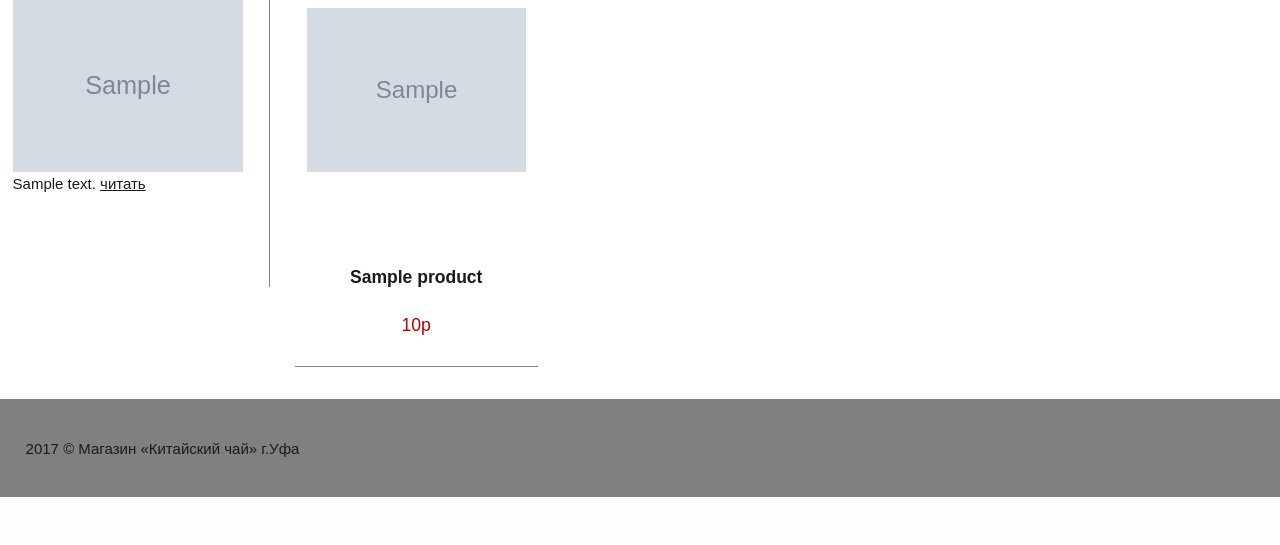
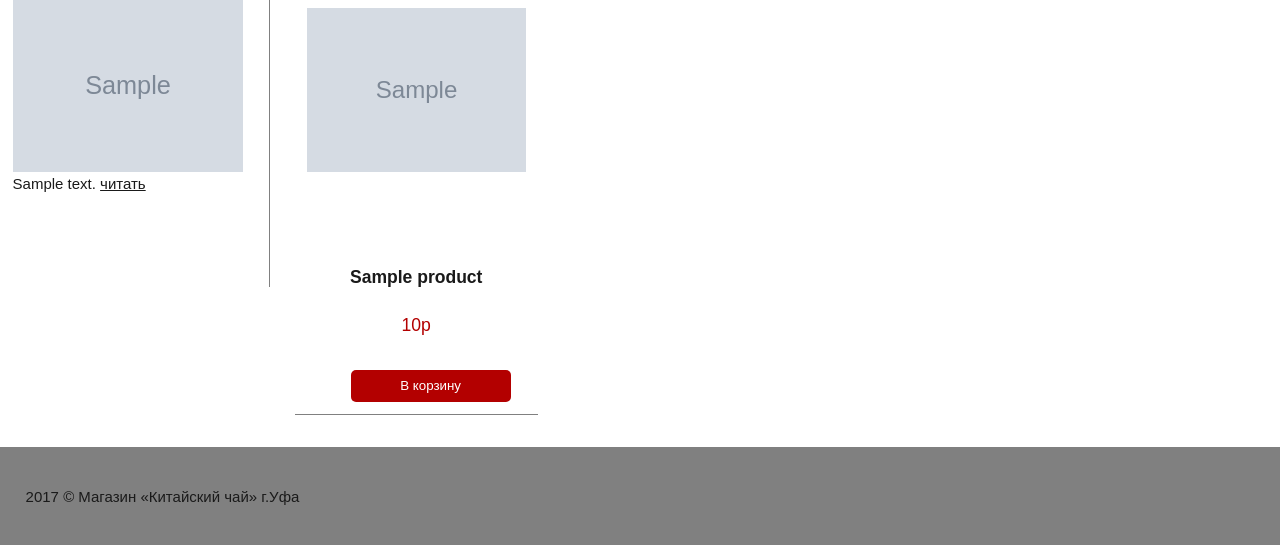
Before and after one commit to YG92/tea-shop, a Django app: template templates/home.html in a window 1280 px wide. Shown: the part 650-1195 px from the top of the page. Before the commit the page ends 1147 px from the top, so only its background shows below. Run offline with Django 3.2, Linux system fonts and the light colour scheme; tables that the repository leaves empty hold one stand-in row (values such as "Sample post"); the template is opened without the code that fills it: values that come from a table or form of the project are taken from there, most other values are stand-ins (such as "Sample title", 1, 10 or a date in 2020); grey boxes marked "Sample" are stand-in pictures.

Commit message:
кнопка в корзину

```diff
--- a/templates/home.html
+++ b/templates/home.html
@@ -66,6 +66,18 @@
           </div>
           <div id="product-name"><h3>{{product.name}}</h3></div>
           <div id="price"><p>{{product.price}}p</p></div>
+          <div class="available">
+            {% if not product.in_stock %}
+            <h2 id="not_in_stock">Нет в наличии</h2>
+            {% endif %}
+          </div>
+          {% if product.in_stock %}
+          <form id="cart_add" action="" method="POST">
+            <input type="hidden" value="{{product.id}}" name="product_id">
+            <input class="red_button" type="submit" value="В корзину">
+            {% csrf_token %}
+          </form>
+          {% endif %}
         </div>
       </a>
     </div>
```
